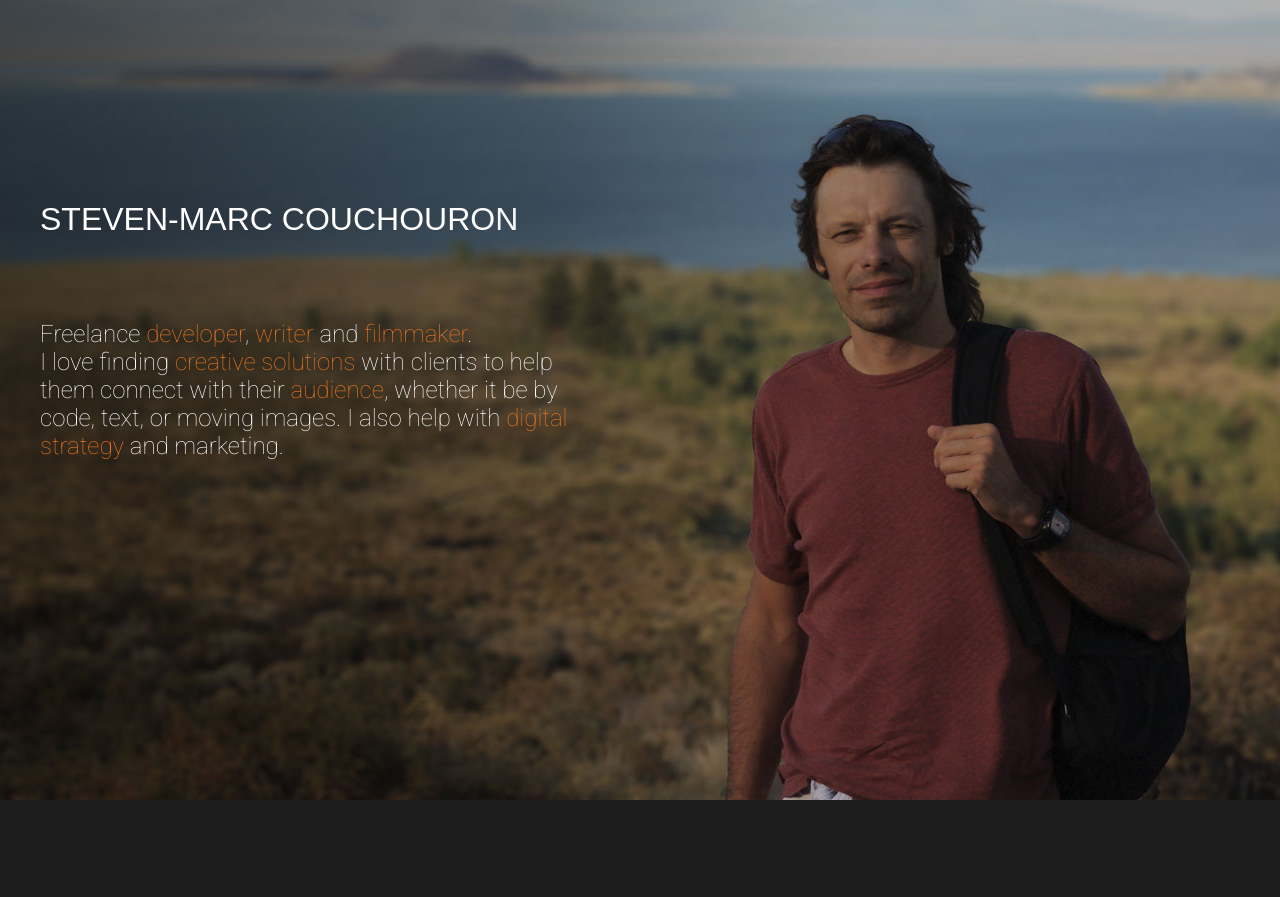
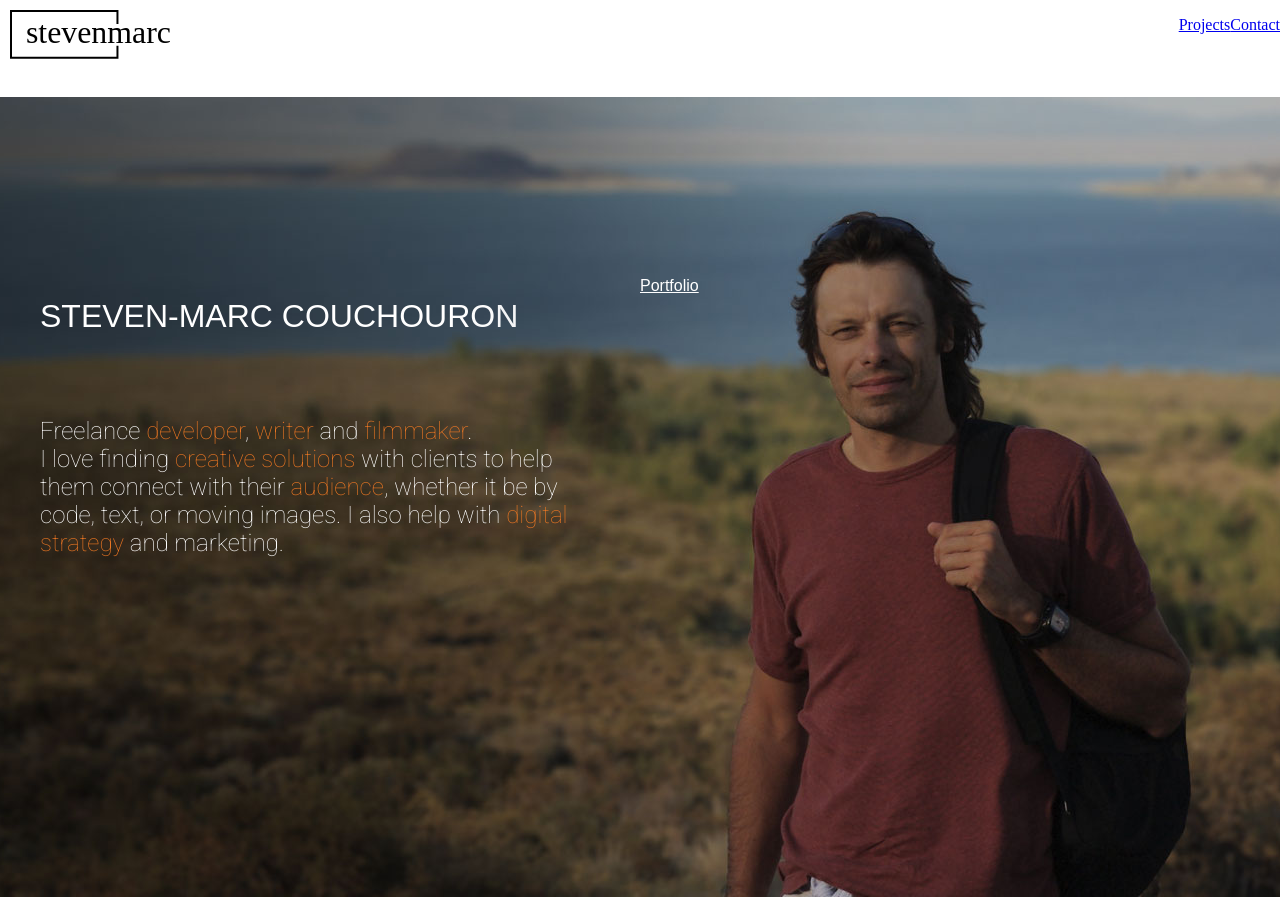
Before and after one commit to stevenmarc/stevenmarc-me, a Gatsby site: page / in a window 1280 px wide. Before the commit the page ends 800 px from the top, so only its background shows below. Built offline with nearby package versions, Linux system fonts and the light colour scheme; Gatsby itself is replaced by a stand-in of ours.

Commit message:
Add layout and svg logo

```diff
--- /dev/null
+++ b/src/components/header.js
@@ -0,0 +1,3 @@
+import React from "react"
+
+export default props => <h1>{props.headerText}</h1>
--- /dev/null
+++ b/src/components/layout.js
@@ -0,0 +1,24 @@
+import React from "react"
+import { Link } from "gatsby"
+import StevenmarcSvg from "./stevenmarcsvg"
+
+const ListLink = props => (
+  <li style={{ display: `inline-block`, scrollMarginRight: `1rem` }}>
+    <Link to={props.to}>{props.children}</Link>
+  </li>
+)
+
+export default ({ children }) => (
+  <div style={{ margin: `0`, padding: `0`, backgroundColor: "#FFFFFF" }}>
+    <header style={{ marginBottom: `1.5rem` }}>
+      <Link to="/" style={{ textShadow: `none`, backgroundImage: `none` }}>
+        <StevenmarcSvg style={{ display: `inline`, width: 200, padding: 10 }} />
+      </Link>
+      <ul style={{ listStyle: `none`, float: `right` }}>
+        <ListLink to="/portfolio">Projects</ListLink>
+        <ListLink to="/contact">Contact</ListLink>
+      </ul>
+    </header>
+    {children}
+  </div>
+)
--- /dev/null
+++ b/src/components/stevenmarcsvg.js
@@ -0,0 +1,22 @@
+import React from "react"
+
+const SvgComponent = props => (
+  <svg viewBox="0 0 201 49" {...props}>
+    <text
+      transform="translate(16.016 33.031)"
+      fontSize={32}
+      fontFamily="Quicksand-Regular"
+    >
+      {"stevenmarc"}
+    </text>
+    <path
+      fill="none"
+      stroke="#000"
+      strokeWidth={2}
+      strokeMiterlimit={10}
+      d="M108 14V1H1v47h107V36"
+    />
+  </svg>
+)
+
+export default SvgComponent
--- a/src/pages/index.js
+++ b/src/pages/index.js
@@ -1,6 +1,8 @@
 import React from "react"
 import anime from "animejs"
 import { Helmet } from "react-helmet"
+import { Link } from "gatsby"
+import Layout from "../components/layout"
 
 const backgroundImage = require("../assets/images/steven_bg.jpg")
 const bgImageStyle = {
@@ -43,7 +45,7 @@ class App extends React.Component {
 
   render() {
     return (
-      <React.Fragment>
+      <Layout>
         <Helmet>
           <meta charSet="utf-8" />
           <title>stevenmarc.me</title>
@@ -52,7 +54,6 @@ class App extends React.Component {
             href="https://fonts.googleapis.com/css?family=Roboto:100:Quicksand:300"
             rel="stylesheet"
           />
-          <style type="text/css">{`body { margin: 0; }`}</style>
         </Helmet>
 
         <div style={bgImageStyle}>
@@ -69,7 +70,18 @@ class App extends React.Component {
               dangerouslySetInnerHTML={{ __html: wrappedLetters }}
             />
           </div>
-          <div />
+          <Link
+            style={{
+              fontFamily: "Quicksand, sans-serif",
+              fontWeight: 300,
+              fontSize: "1em",
+              padding: "180px 20px 0px 40px",
+              color: "white",
+            }}
+            to="/portfolio"
+          >
+            Portfolio
+          </Link>
 
           <div>
             <h2
@@ -95,7 +107,7 @@ class App extends React.Component {
           </div>
           <div />
         </div>
-      </React.Fragment>
+      </Layout>
     )
   }
 }
```
